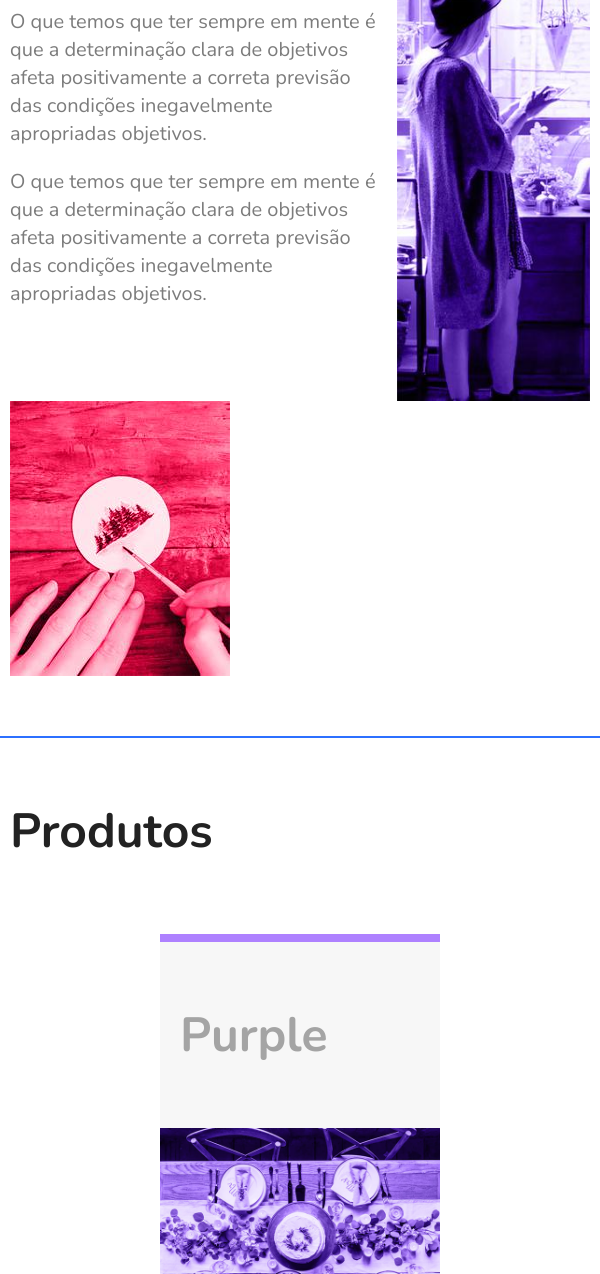
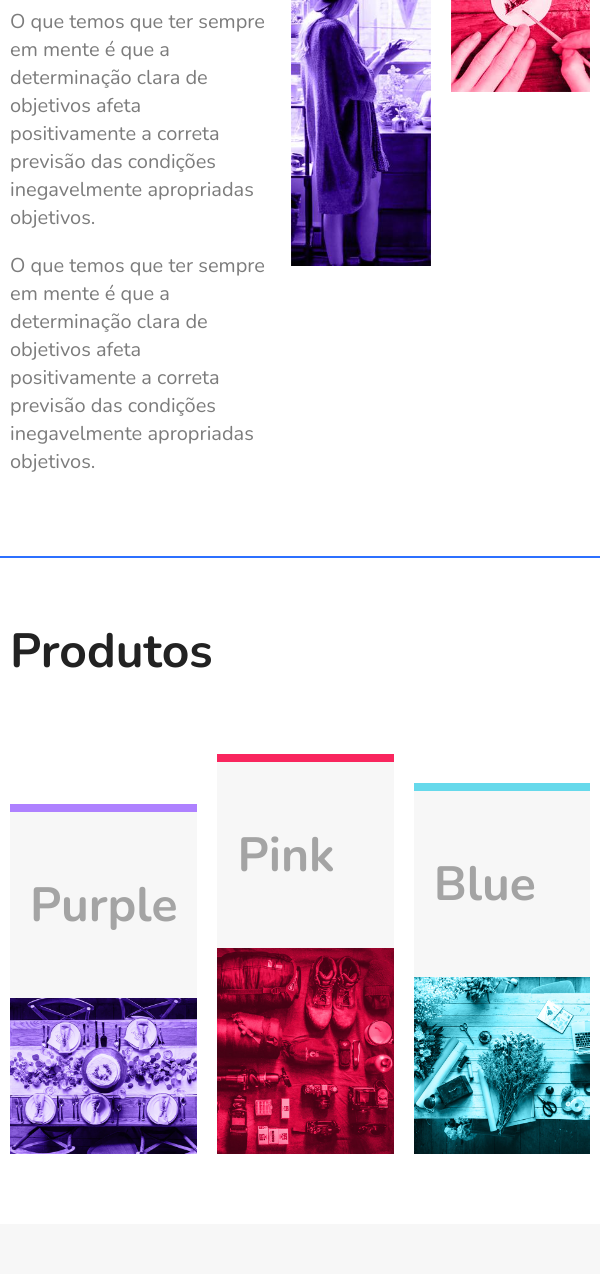
Before and after one commit to theviniis/flexblog, a plain HTML site: page index.html in a window 600 px wide. Shown: the part 513-1787 px from the top of the page. Drawn offline with nearby package versions, Linux system fonts and the light colour scheme.

Commit message:
segundo commit

```diff
--- a/css/styles.css
+++ b/css/styles.css
@@ -102,7 +102,6 @@ img {
   display: flex;
   flex-wrap: wrap;
 }
-
 .sobre-info {
   flex: 2 1 300px;
   margin: 0 10px;
@@ -345,10 +344,23 @@ img {
   font-size: 2.25em;
   color: #122ab2;
 }
-@media (min-width: 480px) {
+@media (max-width: 376px) {
+  .sobre-img > img {
+    margin: 10px auto;
+  }
+}
+@media (max-width: 515px) {
   .produtos-container {
     max-width: 300px;
     justify-content: center;
     margin: 0 auto;
   }
 }
+@media (max-width: 696px) and (min-width: 516px) {
+  .produtos-container {
+    flex-wrap: nowrap;
+  }
+  .sobre {
+    flex-wrap: nowrap;
+  }
+}
```
